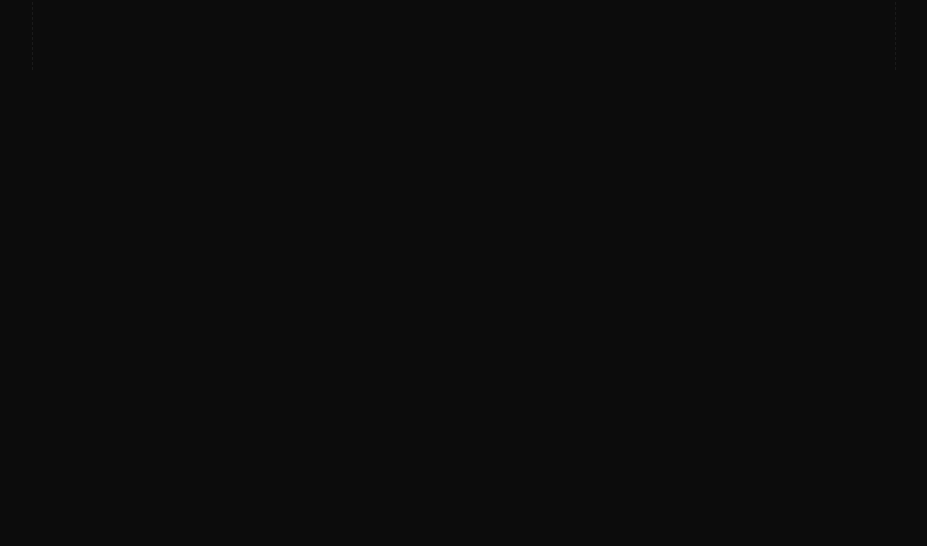
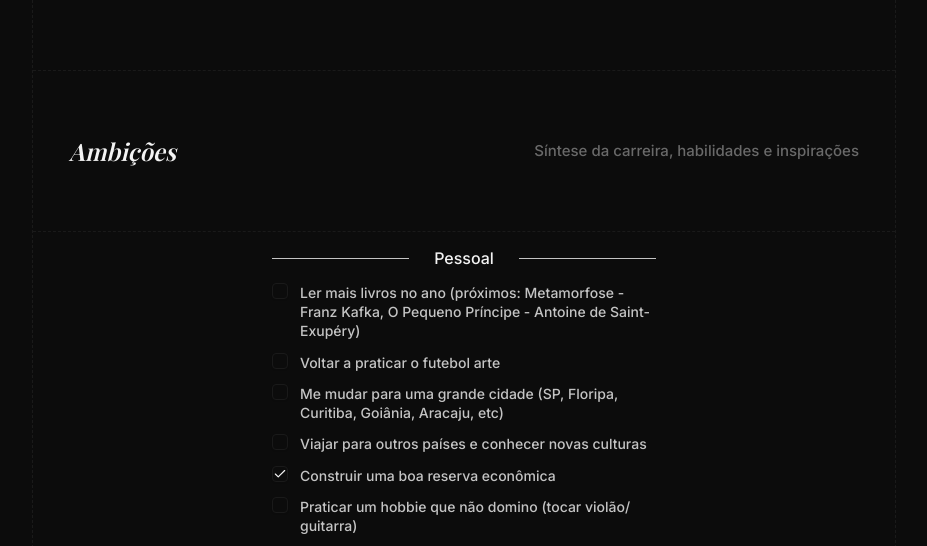
Before and after one commit to PietroRhyan/new-portfolio, a Next.js app: page / in a window 1280 px wide. Shown: the part 2254-2800 px from the top of the page, without its empty margins (176-1103 px from the left). Before the commit the page ends 2324 px from the top, so only its background shows below. Built offline with nearby package versions, Linux system fonts and the light colour scheme; no server answers.

Commit message:
feat: add ambitions section

```diff
--- a/messages/en.json
+++ b/messages/en.json
@@ -14,6 +14,28 @@
       "description": "Sou Pietro Rhyan - um Software Engineer com mais de 5 anos de experiência no desenvolvimento de soluções web. Gosto de analisar as melhores maneiras de resolver um problema, sugerir melhorias de produto e resenhar com piadas duvidosas. Ando me aventurando com UX/UI Design.",
       "living": "Vivendo em: <unknown>unknown</unknown> (valor sempre mudando)",
       "contact": "Entre em contato"
+    },
+    "ambitions": {
+      "personal": {
+        "title": "Pessoal",
+        "item0": "Ler mais livros no ano (próximos: Metamorfose - Franz Kafka, O Pequeno Príncipe - Antoine de Saint-Exupéry)",
+        "item1": "Voltar a praticar o futebol arte",
+        "item2": "Me mudar para uma grande cidade (SP, Floripa, Curitiba, Goiânia, Aracaju, etc)",
+        "item3": "Viajar para outros países e conhecer novas culturas",
+        "item4": "Construir uma boa reserva econômica",
+        "item5": "Praticar um hobbie que não domino (tocar violão/ guitarra)",
+        "item6": "Retornar a faculdade e terminar minha graduação"
+      },
+      "professional": {
+        "title": "Carreira",
+        "item0": "Conseguir uma certificação de inglês de, no mínimo, C1",
+        "item1": "Fazer um curso voltado a Arquitetura de Software",
+        "item2": "Ir à um evento de tecnologia",
+        "item3": "Trabalhar e receber em uma moeda forte (ex.: dólar)",
+        "item4": "Aprender e criar um projeto em .NET",
+        "item5": "Aprimorar minhas habilidades e ganhar uma certificação em Design",
+        "item6": "Melhorar minhas habilidades e desenvolver um projeto para mobile com React Native e, posteriomente, com uma linguagem dedicada (Kotlin e/ou Swift)"
+      }
     },
     "about": {
       "tabs": {
--- a/messages/pt.json
+++ b/messages/pt.json
@@ -14,6 +14,28 @@
       "description": "Sou Pietro Rhyan - um Software Engineer com mais de 5 anos de experiência no desenvolvimento de soluções web. Gosto de analisar as melhores maneiras de resolver um problema, sugerir melhorias de produto e resenhar com piadas duvidosas. Ando me aventurando com UX/UI Design.",
       "living": "Vivendo em: <unknown>unknown</unknown> (valor sempre mudando)",
       "contact": "Entre em contato"
+    },
+    "ambitions": {
+      "personal": {
+        "title": "Pessoal",
+        "item0": "Ler mais livros no ano (próximos: Metamorfose - Franz Kafka, O Pequeno Príncipe - Antoine de Saint-Exupéry)",
+        "item1": "Voltar a praticar o futebol arte",
+        "item2": "Me mudar para uma grande cidade (SP, Floripa, Curitiba, Goiânia, Aracaju, etc)",
+        "item3": "Viajar para outros países e conhecer novas culturas",
+        "item4": "Construir uma boa reserva econômica",
+        "item5": "Praticar um hobbie que não domino (tocar violão/ guitarra)",
+        "item6": "Retornar a faculdade e terminar minha graduação"
+      },
+      "professional": {
+        "title": "Carreira",
+        "item0": "Conseguir uma certificação de inglês de, no mínimo, C1",
+        "item1": "Fazer um curso voltado a Arquitetura de Software",
+        "item2": "Ir à um evento de tecnologia",
+        "item3": "Trabalhar e receber em uma moeda forte (ex.: dólar)",
+        "item4": "Aprender e criar um projeto em .NET",
+        "item5": "Aprimorar minhas habilidades e ganhar uma certificação em Design",
+        "item6": "Melhorar minhas habilidades e desenvolver um projeto para mobile com React Native e, posteriomente, com uma linguagem dedicada (Kotlin e/ou Swift)"
+      }
     },
     "about": {
       "tabs": {
--- a/src/app/page.tsx
+++ b/src/app/page.tsx
@@ -1,9 +1,10 @@
 import { useTranslations } from "next-intl";
 import { AboutMe } from "@/components/about-me";
 import { AboutMePhotos } from "@/components/about-me-photos";
+import { Ambitions } from "@/components/ambitions";
+import { Experiences } from "@/components/experiences";
 import { Intro } from "@/components/intro";
 import { Section } from "@/components/ui/section";
-import { Experiences } from "@/components/experiences";
 
 export default function Home() {
   const t = useTranslations("home.navbar");
@@ -15,21 +16,25 @@
       <Section
         id="experience"
         title={t("experiences")}
-        description={t('descExperiences')}
+        description={t("descExperiences")}
       >
         <Experiences />
       </Section>
 
-      <Section
-        id="aboutme"
-        title={t("about")}
-        description={t('descAbout')}
-      >
+      <Section id="aboutme" title={t("about")} description={t("descAbout")}>
         <div className="w-full flex flex-col md:flex-row items-center md:items-start gap-8">
           <AboutMePhotos />
           <AboutMe />
         </div>
       </Section>
+
+      <Section
+        id="ambitions"
+        title={t("ambitions")}
+        description={t("descAbout")}
+      >
+        <Ambitions />
+      </Section>
     </main>
   );
 }
--- /dev/null
+++ b/src/components/ambitions/index.tsx
@@ -0,0 +1,68 @@
+/** biome-ignore-all lint/suspicious/noArrayIndexKey: <explanation> */
+import { useTranslations } from "next-intl";
+import { Checkbox } from "../ui/checkbox";
+import { Field, FieldLabel } from "../ui/field";
+
+export function Ambitions() {
+  const t = useTranslations("home.ambitions");
+
+  const personalAmb = [
+    { isChecked: false, label: t("personal.item0") },
+    { isChecked: false, label: t("personal.item1") },
+    { isChecked: false, label: t("personal.item2") },
+    { isChecked: false, label: t("personal.item3") },
+    { isChecked: true, label: t("personal.item4") },
+    { isChecked: false, label: t("personal.item5") },
+    { isChecked: false, label: t("personal.item6") },
+  ];
+
+  const professionalAmb = [
+    { isChecked: true, label: t("professional.item0") },
+    { isChecked: false, label: t("professional.item1") },
+    { isChecked: true, label: t("professional.item2") },
+    { isChecked: false, label: t("professional.item3") },
+    { isChecked: false, label: t("professional.item4") },
+    { isChecked: false, label: t("professional.item5") },
+    { isChecked: false, label: t("professional.item6") },
+  ];
+
+  return (
+    <div className="max-w-[384px] w-full mx-auto flex flex-col gap-14">
+      <div className="w-full flex flex-col gap-6">
+        <div className="relative w-full flex items-center">
+          <div role="img" className="w-full h-px bg-foreground/80" />
+          <div className="absolute top-1/2 -translate-y-1/2 left-1/2 -translate-x-1/2 bg-background flex items-center justify-center py-2.5 w-[110px]">
+            {t("personal.title")}
+          </div>
+        </div>
+
+        <div className="w-full flex flex-col gap-3">
+          {personalAmb.map((ambition, i) => (
+            <Field key={`personal-${i}`} orientation="horizontal">
+              <Checkbox checked={ambition.isChecked} id={`personal-${i}`} name={`personal-${i}`} />
+              <FieldLabel htmlFor={`personal-${i}`}>{ambition.label}</FieldLabel>
+            </Field>
+          ))}
+        </div>
+      </div>
+
+      <div className="w-full flex flex-col gap-6">
+        <div className="relative w-full flex items-center">
+          <div role="img" className="w-full h-px bg-foreground/80" />
+          <div className="absolute top-1/2 -translate-y-1/2 left-1/2 -translate-x-1/2 bg-background flex items-center justify-center py-2.5 w-[110px]">
+            {t("professional.title")}
+          </div>
+        </div>
+
+        <div className="w-full flex flex-col gap-3">
+          {professionalAmb.map((ambition, i) => (
+            <Field key={`professional-${i}`} orientation="horizontal">
+              <Checkbox checked={ambition.isChecked} id={`professional-${i}`} name={`professional-${i}`} />
+              <FieldLabel htmlFor={`professional-${i}`}>{ambition.label}</FieldLabel>
+            </Field>
+          ))}
+        </div>
+      </div>
+    </div>
+  );
+}
--- /dev/null
+++ b/src/components/ui/checkbox/index.tsx
@@ -0,0 +1,31 @@
+"use client";
+
+import { CheckIcon } from "lucide-react";
+import { Checkbox as CheckboxPrimitive } from "radix-ui";
+import type * as React from "react";
+import { cn } from "@/lib/utils";
+
+function Checkbox({
+  className,
+  ...props
+}: React.ComponentProps<typeof CheckboxPrimitive.Root>) {
+  return (
+    <CheckboxPrimitive.Root
+      data-slot="checkbox"
+      className={cn(
+        "peer relative flex size-4 shrink-0 items-center justify-center rounded-sm border border-dark-gray shadow-xs transition-shadow outline-none group-has-disabled/field:opacity-50 after:absolute after:-inset-x-3 after:-inset-y-2 focus-visible:border-ring focus-visible:ring-3 focus-visible:ring-ring/50 disabled:cursor-not-allowed disabled:opacity-50 aria-invalid:border-red-500 aria-invalid:ring-3 aria-invalid:ring-red-500/20 aria-invalid:aria-checked:border-primary",
+        className,
+      )}
+      {...props}
+    >
+      <CheckboxPrimitive.Indicator
+        data-slot="checkbox-indicator"
+        className="grid place-content-center text-current transition-none [&>svg]:size-3.5"
+      >
+        <CheckIcon />
+      </CheckboxPrimitive.Indicator>
+    </CheckboxPrimitive.Root>
+  );
+}
+
+export { Checkbox };
--- /dev/null
+++ b/src/components/ui/field/index.tsx
@@ -0,0 +1,57 @@
+"use client";
+
+import { cva, type VariantProps } from "class-variance-authority";
+import { cn } from "@/lib/utils";
+import { Label } from "./label";
+
+const fieldVariants = cva(
+  "group/field flex w-full gap-3 data-[invalid=true]:text-red-500",
+  {
+    variants: {
+      orientation: {
+        vertical: "flex-col *:w-full [&>.sr-only]:w-auto",
+        horizontal:
+          "flex-row items-start has-[>[data-slot=field-content]]:items-start *:data-[slot=field-label]:flex-auto has-[>[data-slot=field-content]]:[&>[role=checkbox],[role=radio]]:mt-px",
+        responsive:
+          "flex-col *:w-full @md/field-group:flex-row @md/field-group:items-center @md/field-group:*:w-auto @md/field-group:has-[>[data-slot=field-content]]:items-start @md/field-group:*:data-[slot=field-label]:flex-auto [&>.sr-only]:w-auto @md/field-group:has-[>[data-slot=field-content]]:[&>[role=checkbox],[role=radio]]:mt-px",
+      },
+    },
+    defaultVariants: {
+      orientation: "vertical",
+    },
+  },
+);
+
+function Field({
+  className,
+  orientation = "vertical",
+  ...props
+}: React.ComponentProps<"div"> & VariantProps<typeof fieldVariants>) {
+  return (
+    <div
+      data-slot="field"
+      data-orientation={orientation}
+      className={cn(fieldVariants({ orientation }), className)}
+      {...props}
+    />
+  );
+}
+
+function FieldLabel({
+  className,
+  ...props
+}: React.ComponentProps<typeof Label>) {
+  return (
+    <Label
+      data-slot="field-label"
+      className={cn(
+        "text-foreground/80 group/field-label peer/field-label flex w-fit gap-2 leading-snug group-data-[disabled=true]/field:opacity-50 has-data-checked:border-red-600/30 has-data-checked:bg-red-600/5 has-[>[data-slot=field]]:rounded-md has-[>[data-slot=field]]:border *:data-[slot=field]:p-3",
+        "has-[>[data-slot=field]]:w-full has-[>[data-slot=field]]:flex-col",
+        className,
+      )}
+      {...props}
+    />
+  );
+}
+
+export { Field, FieldLabel };
--- /dev/null
+++ b/src/components/ui/field/label.tsx
@@ -0,0 +1,24 @@
+"use client";
+
+import { Label as LabelPrimitive } from "radix-ui";
+import type * as React from "react";
+
+import { cn } from "@/lib/utils";
+
+function Label({
+  className,
+  ...props
+}: React.ComponentProps<typeof LabelPrimitive.Root>) {
+  return (
+    <LabelPrimitive.Root
+      data-slot="label"
+      className={cn(
+        "flex items-center gap-2 text-sm leading-none font-medium select-none group-data-[disabled=true]:pointer-events-none group-data-[disabled=true]:opacity-50 peer-disabled:cursor-not-allowed peer-disabled:opacity-50",
+        className,
+      )}
+      {...props}
+    />
+  );
+}
+
+export { Label };
```
